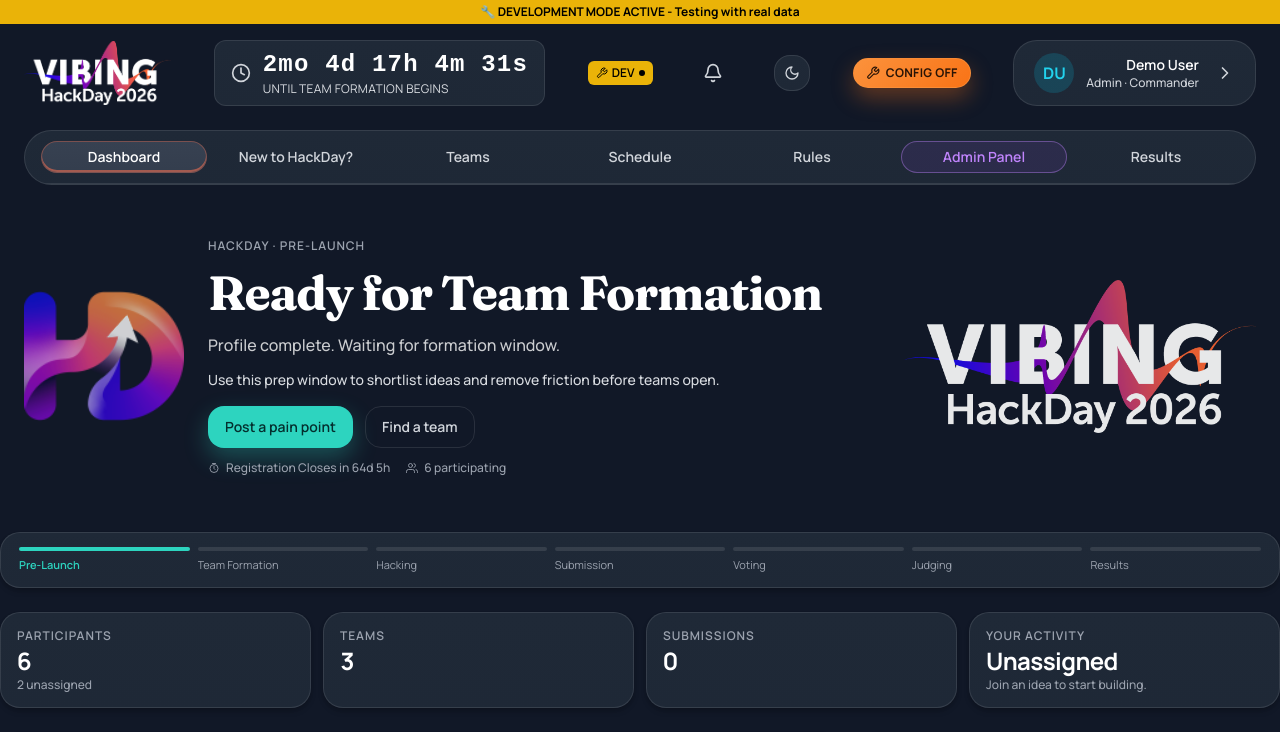
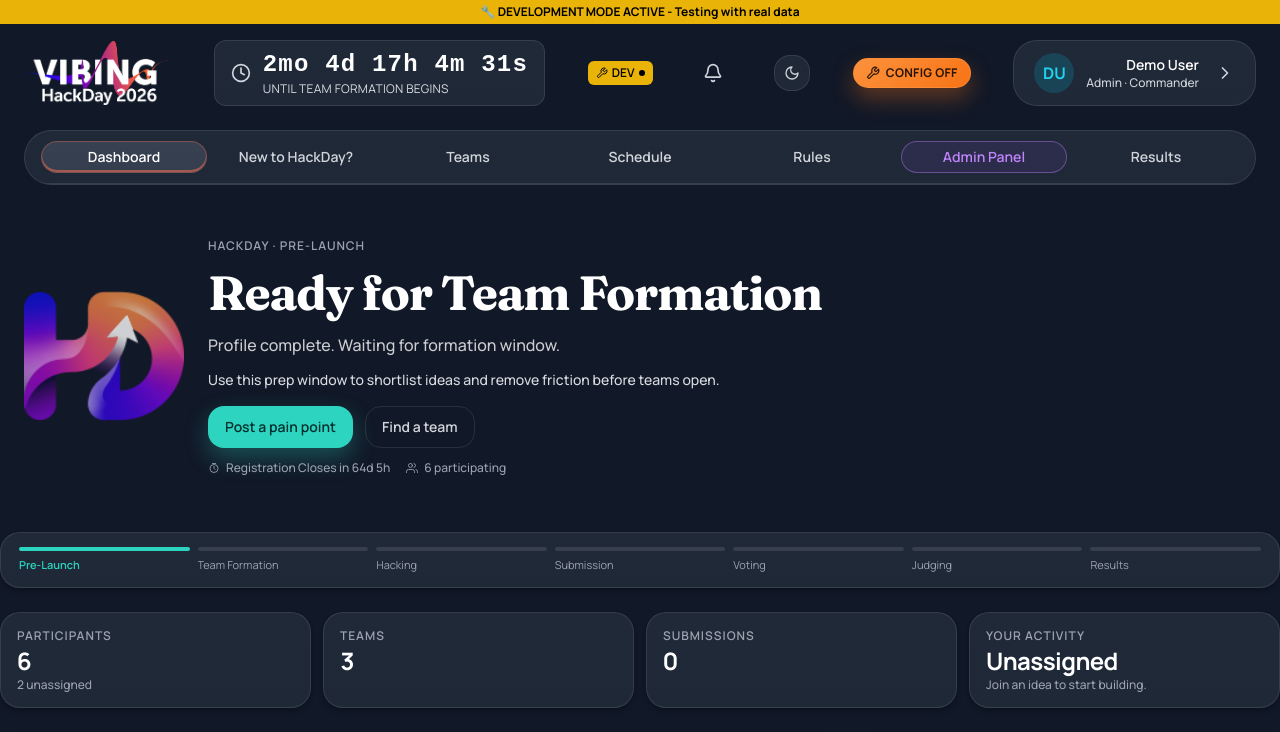
Before and after one commit to nickfine/hackcentral, a React (Vite) app in the folder forge-native/static/runtime-frontend/: page / in a window 1280 px wide. Shown: the top 732 px of the page. Built offline with nearby package versions, Linux system fonts and the light colour scheme.

Commit message:
revert: remove hd-text wordmark from hero

```diff
--- a/forge-native/static/runtime-frontend/src/components/Dashboard.jsx
+++ b/forge-native/static/runtime-frontend/src/components/Dashboard.jsx
@@ -1169,7 +1169,7 @@ function Dashboard({
           data-testid="dashboard-hero-card"
           className={cn(
             'dashboard-hero-card relative overflow-hidden',
-            'grid grid-cols-1 md:grid-cols-[auto_1fr_30%] items-center',
+            'grid grid-cols-1 md:grid-cols-[auto_1fr] items-center',
             heroBannerImageUrl ? 'dashboard-hero-card--with-banner' : null
           )}
         >
@@ -1289,15 +1289,6 @@ function Dashboard({
             </div>
           </div>
 
-          {/* HackDay wordmark — right justified, hidden on mobile */}
-          <div className="hidden md:flex items-center justify-end p-6 pl-2">
-            <img
-              src="./hd-text.png"
-              alt="HackDay"
-              aria-hidden="true"
-              className="w-full h-auto object-contain opacity-90"
-            />
-          </div>
 
         </div>
       </section>
```
